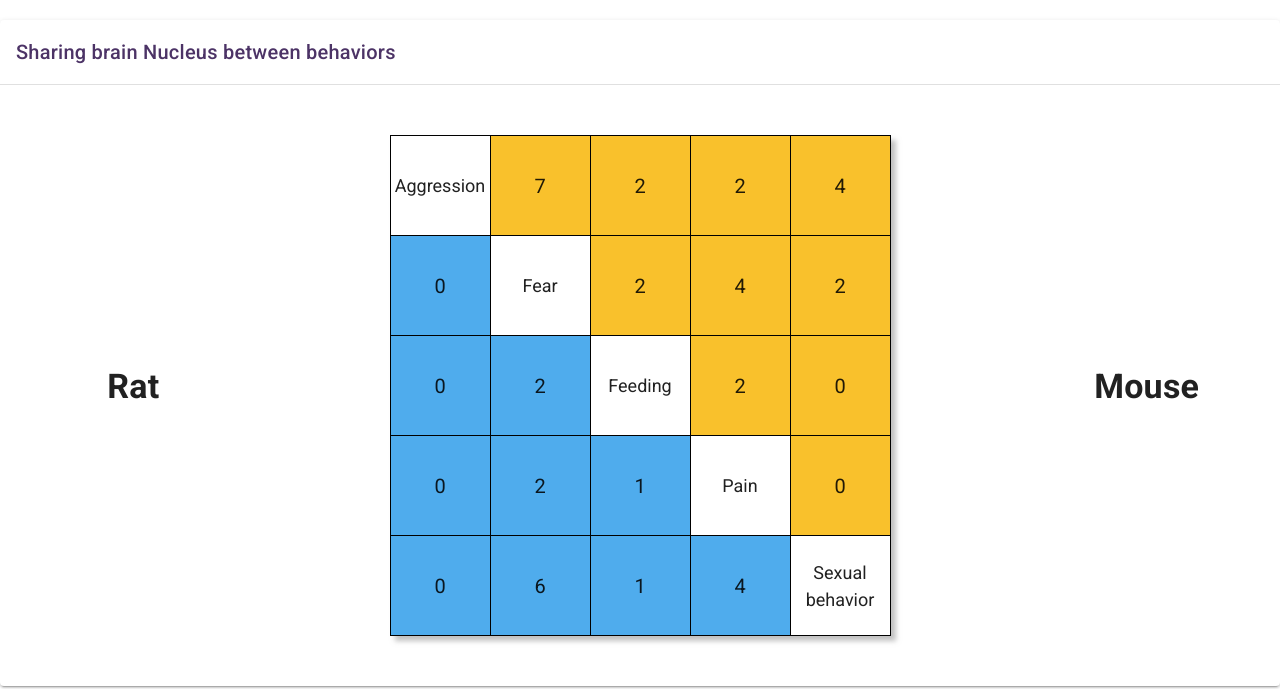
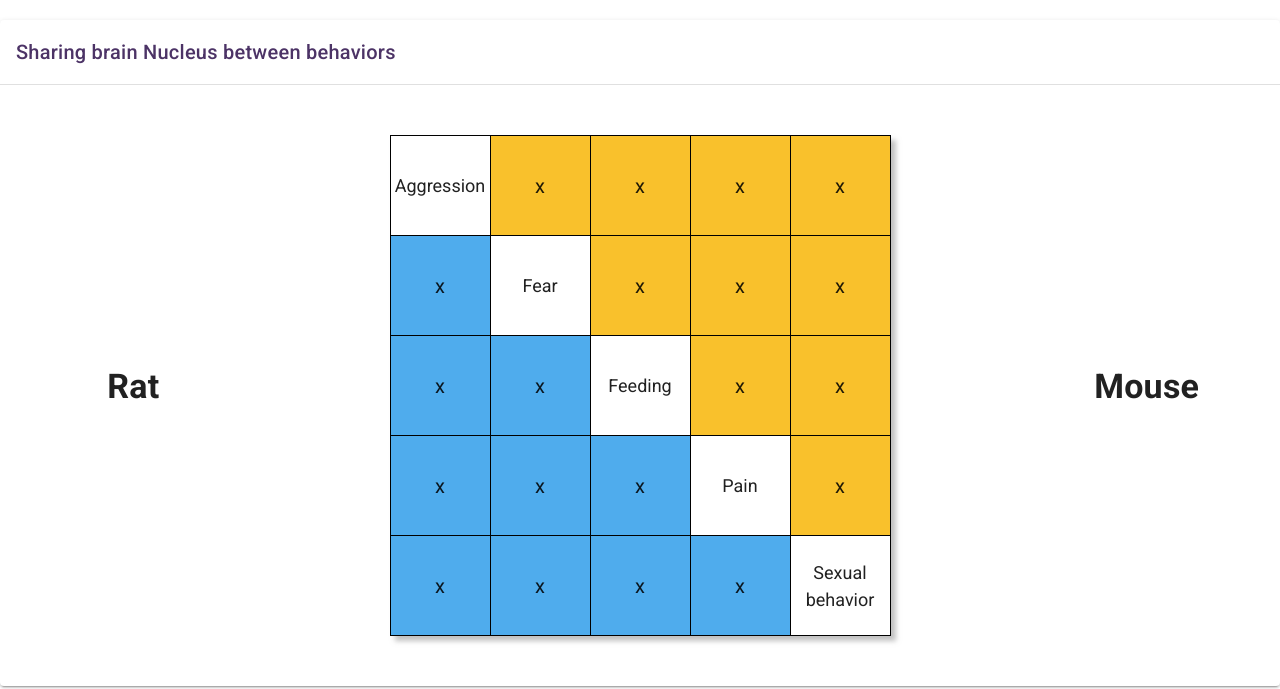
Before and after one commit to wenjie1991/cfosdb, a Vue app in the folder frontend/: page / in a window 1280 px wide. Shown: the part 800-1489 px from the top of the page. Built offline with nearby package versions, Linux system fonts and the light colour scheme.

Commit message:
feat: behavior_matrix value

```diff
--- a/frontend/src/pages/index.vue
+++ b/frontend/src/pages/index.vue
@@ -46,7 +46,7 @@
                 <table id="behavior_matrix" class="matrixStyle">
                     <tbody>
                       <tr v-for="(row, index1) in rows" :key="index1">
-                        <td v-for="(col, index2) in row.value" :key="index2" @click="jumpSearch(col)" :class="{ active: !isNaN(col.value) && col.isRat !== 0, activeRat: !isNaN(col.value) && col.isRat === 0 }">{{col.value}}</td>
+                        <td v-for="(col, index2) in row.value" :key="index2" @click="jumpSearch(col)" :class="{ active: !isNaN(col.value) && col.isRat !== 0, activeRat: !isNaN(col.value) && col.isRat === 0 }">{{!isNaN(col.value) ? 'x' : col.value}}</td>
                       </tr>
                     </tbody>
                 </table>
```
